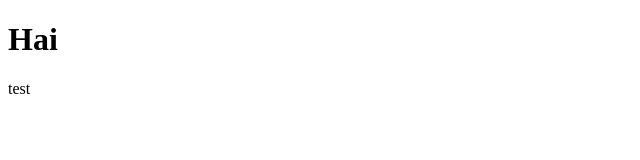
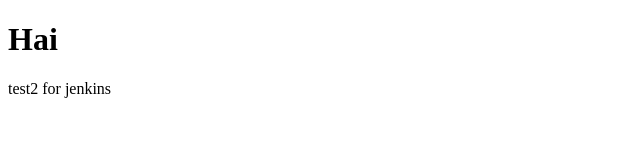
Before and after one commit to Sugavanesh17/seceproject, a plain HTML site: page index.html in a window 1280 px wide. Shown: the full height of the page, 0-640 px from the left. Drawn offline with Linux system fonts and the light colour scheme.

Commit message:
Update test text to 'test2 for jenkins'

```diff
--- a/index.html
+++ b/index.html
@@ -6,6 +6,6 @@
 <body>
     <h1>Hai</h1>
 
-    test
+    test2 for jenkins
 </body>
 </html>
```
